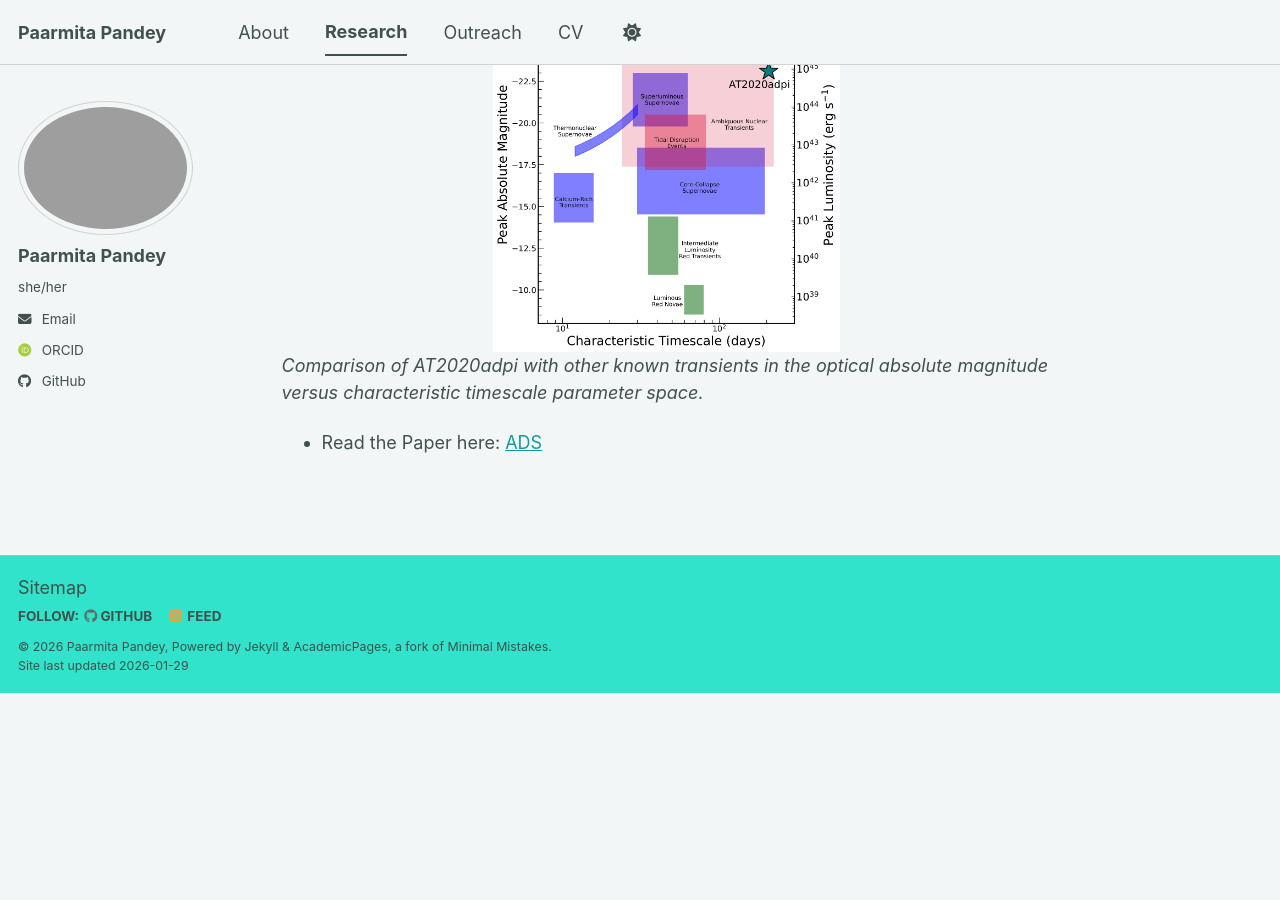
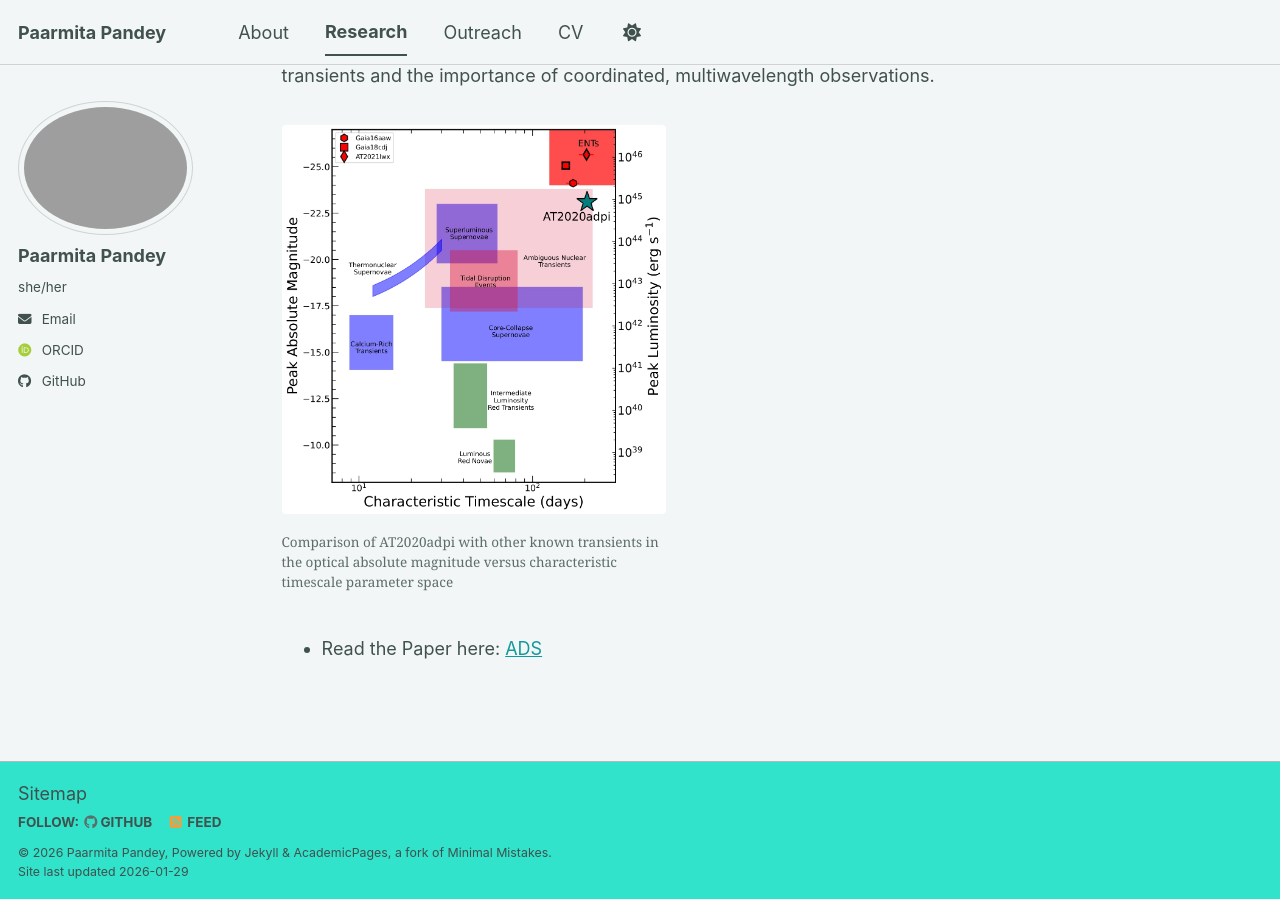
Before and after one commit to paarmitap/paarmitap.github.io, a Jekyll site: the page built from _pages/research.md, in a window 1280 px wide and 900 px high, scrolled down 2364 px. Built offline with Jekyll 4.4.1, drawn with Linux system fonts in a browser that asks for light colours; some web fonts are replaced; a script bundle is joined from its source files by our own code; library files that are not in the unit come from our copies; before the commit the page ends 3057 px from its top, so only the background shows below that.

Commit message:
Replace Markdown images with HTML figures in research.md
Updated figures in the research section to use HTML figure tags with captions instead of Markdown image syntax.

```diff
--- a/_pages/research.md
+++ b/_pages/research.md
@@ -13,15 +13,23 @@ In this work, we use Fermi-LAT gamma-ray observations to investigate cosmic-ray
 
 First, we look at the young star-forming region **RCW 38** (age < 0.5 Myr), where we detect gamma-ray emission at a **22σ** significance level, providing strong evidence that stellar winds can accelerate cosmic-ray particles. These observations allow us to constrain the cosmic-ray acceleration efficiency, diffusion timescales, and pressure within the region.
 
-![RCW38](/images/Figureplot_00.png){: width="45%" .align-center }
-*Multiwavelength image of RCW 38, with IR Spitzer image in red, the Chandra X-ray broad-band data in green, and the background subtracted >2 GeV Fermi-LAT counts map in blue.*
+<figure class="paper-fig" style="max-width: 55%;">
+  <img src="/images/Figureplot_00.png">
+  <figcaption>
+   Multiwavelength image of RCW 38, with IR Spitzer image in red, the Chandra X-ray broad-band data in green, and the background subtracted >2 GeV Fermi-LAT counts map in blue.
+  </figcaption>
+</figure>
 
 We also identify a new class of Fermi gamma-ray sources associated with explosive outflows, focusing on **DR21** in the Cygnus-X star-forming complex, detected at **35σ** significance. For this system, we quantify the acceleration efficiency of explosive outflows and evaluate their contribution to the overall galactic cosmic-ray budget.
 
 Overall, our results show that star-forming regions younger than ~3 Myr are efficient cosmic-ray accelerators, with important implications for galaxy simulations and for understanding the origin of galactic cosmic rays.
 
-![EDO](/images/project1_plot.jpg){: width="75%" .align-center }
-*Gamma-ray luminosity versus mechanical power for EDOs and young star-forming regions.*
+<figure class="paper-fig" style="max-width: 70%;">
+  <img src="/images/project1_plot.jpg">
+  <figcaption>
+   Gamma-ray luminosity versus mechanical power for EDOs and young star-forming regions.
+  </figcaption>
+</figure>
 
 - Read the RCW 38 paper here: [ADS](https://ui.adsabs.harvard.edu/abs/2024ApJ...976...98P/abstract)
 - Read the Explosive dispersal outflows paper here: [ADS](https://ui.adsabs.harvard.edu/abs/2025arXiv250902679P/abstract)
@@ -36,7 +44,11 @@ I study transient events associated with supermassive black holes, which offer u
 
 Its unusual light curve, strong mid-infrared flare, and evolving emission-line features suggest an accretion episode driven by either a stellar disruption within an active disk or instabilities in an active nucleus. This event highlights both the diversity of nuclear transients and the importance of coordinated, multiwavelength observations.
 
-![ANT](/images/project2_plot.jpg){: width="45%" .align-center }
-*Comparison of AT2020adpi with other known transients in the optical absolute magnitude versus characteristic timescale parameter space.*
+<figure class="paper-fig" style="max-width: 50%;">
+  <img src="/images/project2_plot.jpg">
+  <figcaption>
+   Comparison of AT2020adpi with other known transients in the optical absolute magnitude versus characteristic timescale parameter space
+  </figcaption>
+</figure>
 
 - Read the Paper here: [ADS](https://ui.adsabs.harvard.edu/abs/2025OJAp....851453P/abstract)
```
